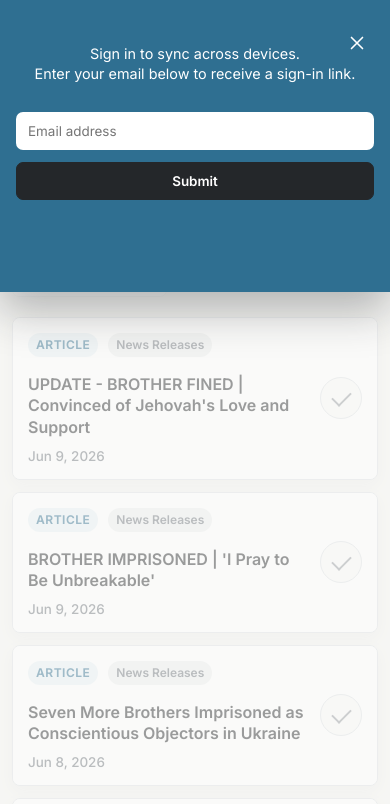
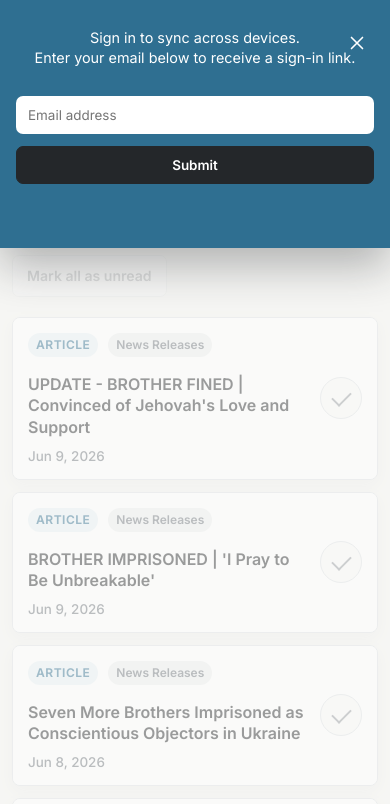
Before and after one commit to eshellborn/jwtrack, a plain HTML site: page index.html in a window 390 px wide. Both pictures are taken after a click on the button 357 px from the left and 43 px from the top of the page. Shown: the top 804 px of the page. Drawn offline with Linux system fonts and the light colour scheme.

Commit message:
Reduce account sheet bottom space

```diff
--- a/index.html
+++ b/index.html
@@ -10,7 +10,7 @@
       href="https://fonts.googleapis.com/css2?family=Inter:wght@400;500;600;650&display=swap"
       rel="stylesheet"
     />
-    <link rel="stylesheet" href="styles.css?v=44" />
+    <link rel="stylesheet" href="styles.css?v=46" />
   </head>
   <body>
     <div class="page-dimmer" id="pageDimmer" aria-hidden="true"></div>
@@ -79,6 +79,6 @@
     </main>
 
     <script src="supabase.js"></script>
-    <script src="script.js?v=44"></script>
+    <script src="script.js?v=46"></script>
   </body>
 </html>
--- a/styles.css
+++ b/styles.css
@@ -186,12 +186,12 @@ h1 {
   display: grid;
   align-content: center;
   width: 100vw;
-  min-height: 240px;
+  min-height: 0;
   border: 0;
   border-radius: 0;
   background: var(--blue);
   color: white;
-  padding: 44px max(16px, calc((100vw - 1120px) / 2));
+  padding: 28px max(16px, calc((100vw - 1120px) / 2)) 16px;
   box-shadow: 0 18px 42px rgba(31, 35, 38, 0.32);
   visibility: hidden;
   pointer-events: none;
@@ -851,10 +851,10 @@ h3 a:hover {
 
   .account-menu {
     width: 100vw;
-    min-height: 260px;
+    min-height: 0;
     right: auto;
     left: 0;
-    padding: 44px 16px;
+    padding: 28px 16px 16px;
   }
 
   .sheet-close-button {
```
